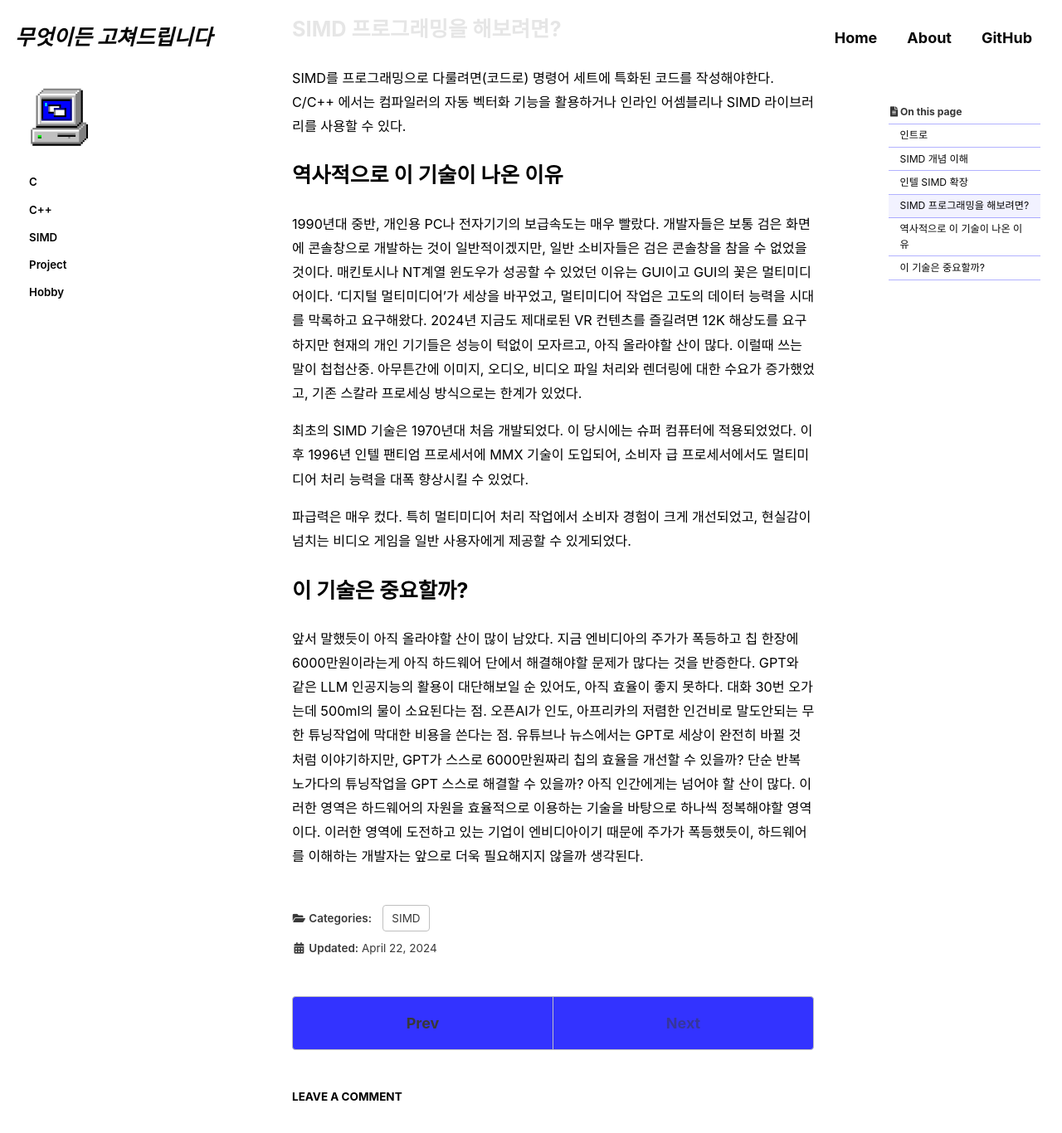
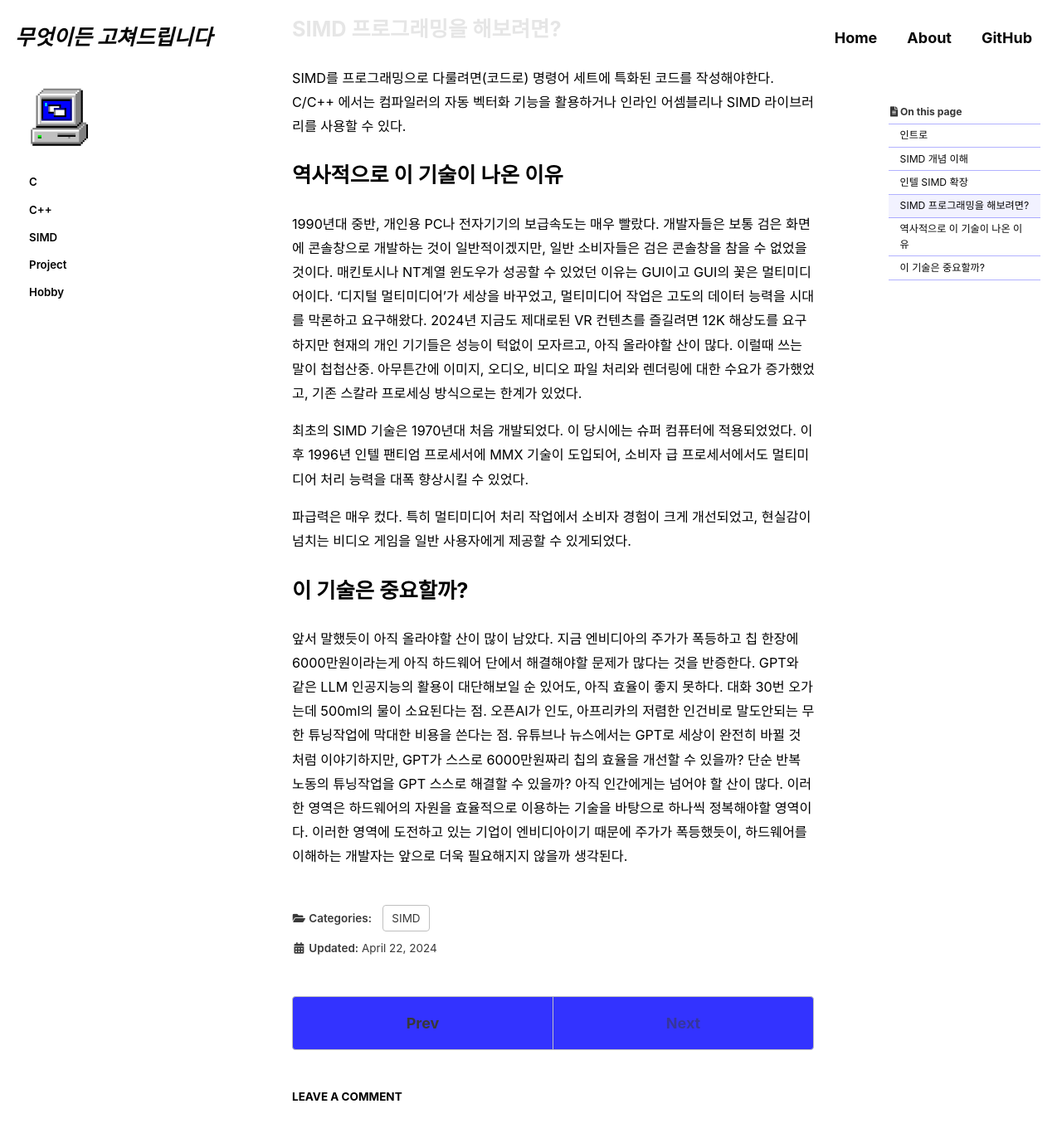
Before and after one commit to jeekpark/jeekpark.github.io, a Jekyll site: the page built from _posts/2024-04-22-SIMD는-뭘까.md, in a window 1280 px wide and 1400 px high, scrolled down 2815 px. Shown: the top 1366 px of the window at 83% size. Built offline with Jekyll 4.4.1, drawn with Linux system fonts in a browser that asks for light colours; cached includes are drawn as plain includes; some web fonts are replaced; comment, search, counter and statistics services are not loaded.

Commit message:
Update: 2024-04-22

```diff
--- a/_posts/2024-04-22-SIMD는-뭘까.md
+++ b/_posts/2024-04-22-SIMD는-뭘까.md
@@ -78,11 +78,11 @@ _mm_store_ps(a, S_a);
 SIMD를 프로그래밍으로 다룰려면(코드로) 명령어 세트에 특화된 코드를 작성해야한다. C/C++ 에서는 컴파일러의 자동 벡터화 기능을 활용하거나 인라인 어셈블리나 SIMD 라이브러리를 사용할 수 있다.
 
 # 역사적으로 이 기술이 나온 이유
-1990년대 중반, 개인용 PC나 전자기기의 보급속도는 매우 빨랐다. 개발자들은 보통 검은 화면에 콘솔창으로 개발하는 것이 일반적이겠지만, 일반 소비자들은 검은 콘솔창을 참을 수 없었을 것이다. 매킨토시나 NT계열 윈도우가 성공할 수 있었던 이유는 GUI이고 GUI의 꽃은 멀티미디어이다. '디지털 멀티미디어'가 세상을 바꾸었고, 멀티미디어 작업은 고도의 데이터 능력을 시대를 막록하고 요구해왔다. 2024년 지금도 제대로된 VR 컨텐츠를 즐길려면 12K 해상도를 요구하지만 현재의 개인 기기들은 성능이 턱없이 모자르고, 아직 올라야할 산이 많다. 이럴때 쓰는 말이 첩첩산중. 아무튼간에 이미지, 오디오, 비디오 파일 처리와 렌더링에 대한 수요가 증가했었고, 기존 스칼라 프로세싱 방식으로는 한계가 있었다.
+1990년대 중반, 개인용 PC나 전자기기의 보급속도는 매우 빨랐다. 개발자들은 보통 검은 화면에 콘솔창으로 개발하는 것이 일반적이겠지만, 일반 소비자들은 검은 콘솔창을 참을 수 없었을 것이다. 매킨토시나 NT계열 윈도우가 성공할 수 있었던 이유는 GUI이고 GUI의 꽃은 멀티미디어이다. '디지털 멀티미디어'가 세상을 바꾸었고, 멀티미디어 작업은 고도의 데이터 능력을 시대를 막론하고 요구해왔다. 2024년 지금도 제대로된 VR 컨텐츠를 즐길려면 12K 해상도를 요구하지만 현재의 개인 기기들은 성능이 턱없이 모자르고, 아직 올라야할 산이 많다. 이럴때 쓰는 말이 첩첩산중. 아무튼간에 이미지, 오디오, 비디오 파일 처리와 렌더링에 대한 수요가 증가했었고, 기존 스칼라 프로세싱 방식으로는 한계가 있었다.
 
 최초의 SIMD 기술은 1970년대 처음 개발되었다. 이 당시에는 슈퍼 컴퓨터에 적용되었었다. 이후 1996년 인텔 팬티엄 프로세서에 MMX 기술이 도입되어, 소비자 급 프로세서에서도 멀티미디어 처리 능력을 대폭 향상시킬 수 있었다.
 
 파급력은 매우 컸다. 특히 멀티미디어 처리 작업에서 소비자 경험이 크게 개선되었고, 현실감이 넘치는 비디오 게임을 일반 사용자에게 제공할 수 있게되었다.
 
 # 이 기술은 중요할까?
-앞서 말했듯이 아직 올라야할 산이 많이 남았다. 지금 엔비디아의 주가가 폭등하고 칩 한장에 6000만원이라는게 아직 하드웨어 단에서 해결해야할 문제가 많다는 것을 반증한다. GPT와 같은 LLM 인공지능의 활용이 대단해보일 순 있어도, 아직 효율이 좋지 못하다. 대화 30번 오가는데 500ml의 물이 소요된다는 점. 오픈AI가 인도, 아프리카의 저렴한 인건비로 말도안되는 무한 튜닝작업에 막대한 비용을 쓴다는 점. 유튜브나 뉴스에서는 GPT로 세상이 완전히 바뀔 것 처럼 이야기하지만, GPT가 스스로 6000만원짜리 칩의 효율을 개선할 수 있을까? 단순 반복 노가다의 튜닝작업을 GPT 스스로 해결할 수 있을까? 아직 인간에게는 넘어야 할 산이 많다. 이러한 영역은 하드웨어의 자원을 효율적으로 이용하는 기술을 바탕으로 하나씩 정복해야할 영역이다. 이러한 영역에 도전하고 있는 기업이 엔비디아이기 때문에 주가가 폭등했듯이, 하드웨어를 이해하는 개발자는 앞으로 더욱 필요해지지 않을까 생각된다.
+앞서 말했듯이 아직 올라야할 산이 많이 남았다. 지금 엔비디아의 주가가 폭등하고 칩 한장에 6000만원이라는게 아직 하드웨어 단에서 해결해야할 문제가 많다는 것을 반증한다. GPT와 같은 LLM 인공지능의 활용이 대단해보일 순 있어도, 아직 효율이 좋지 못하다. 대화 30번 오가는데 500ml의 물이 소요된다는 점. 오픈AI가 인도, 아프리카의 저렴한 인건비로 말도안되는 무한 튜닝작업에 막대한 비용을 쓴다는 점. 유튜브나 뉴스에서는 GPT로 세상이 완전히 바뀔 것 처럼 이야기하지만, GPT가 스스로 6000만원짜리 칩의 효율을 개선할 수 있을까? 단순 반복 노동의 튜닝작업을 GPT 스스로 해결할 수 있을까? 아직 인간에게는 넘어야 할 산이 많다. 이러한 영역은 하드웨어의 자원을 효율적으로 이용하는 기술을 바탕으로 하나씩 정복해야할 영역이다. 이러한 영역에 도전하고 있는 기업이 엔비디아이기 때문에 주가가 폭등했듯이, 하드웨어를 이해하는 개발자는 앞으로 더욱 필요해지지 않을까 생각된다.
```
